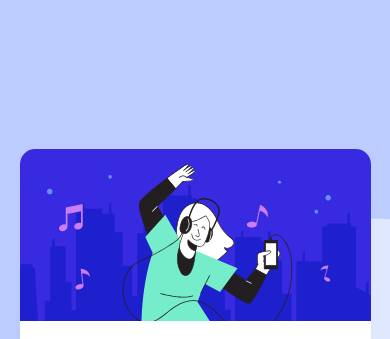
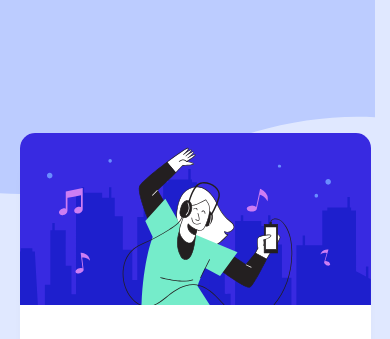
Before and after one commit to Artosh-afr/Order-summary, a plain HTML site: page index.html in a window 390 px wide. Shown: the top 339 px of the page. Drawn offline with Linux system fonts and the light colour scheme.

Commit message:
Update media.css

```diff
--- a/css/media.css
+++ b/css/media.css
@@ -3,8 +3,7 @@
 @media (max-width:500px){
     body{
         background-image: url("../images/pattern-background-mobile.svg");
-        background-size: 100% 40%;
-        margin:2rem 0;
+        margin:1rem 0;
     }
     main{
         width:90%;
```
